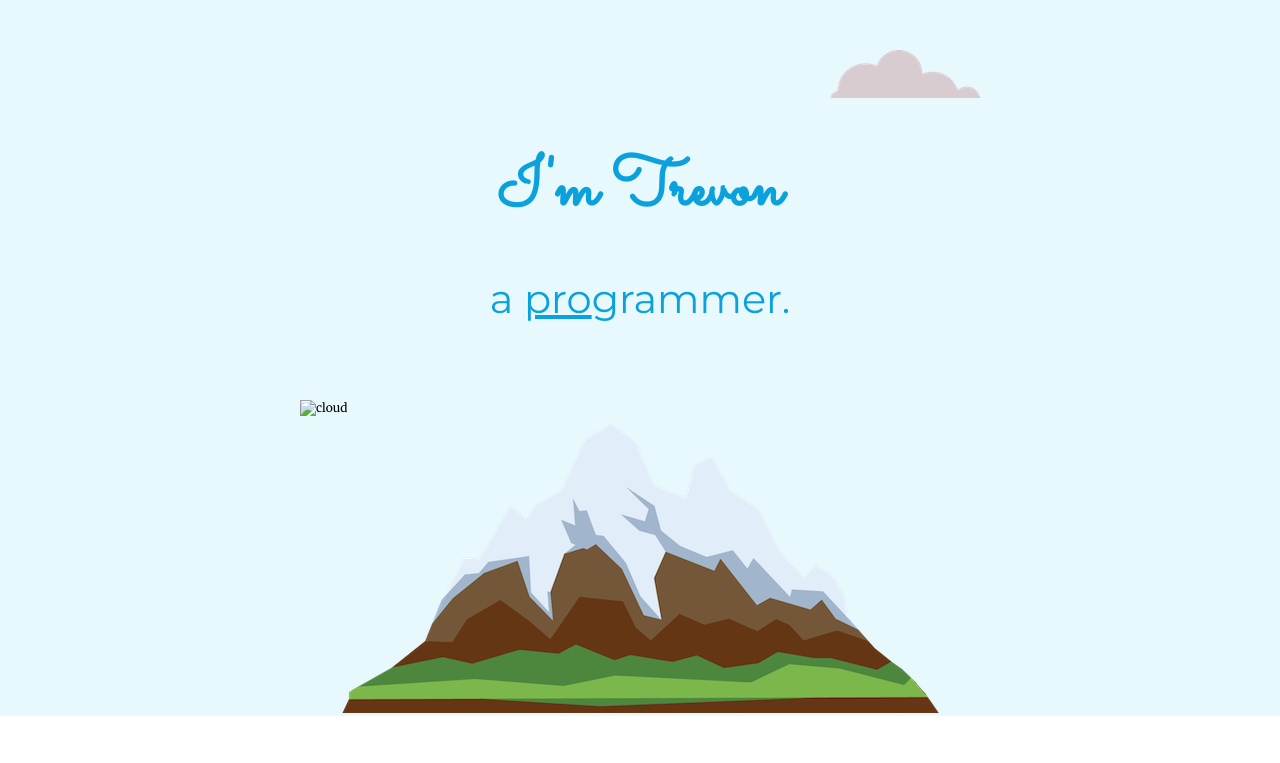
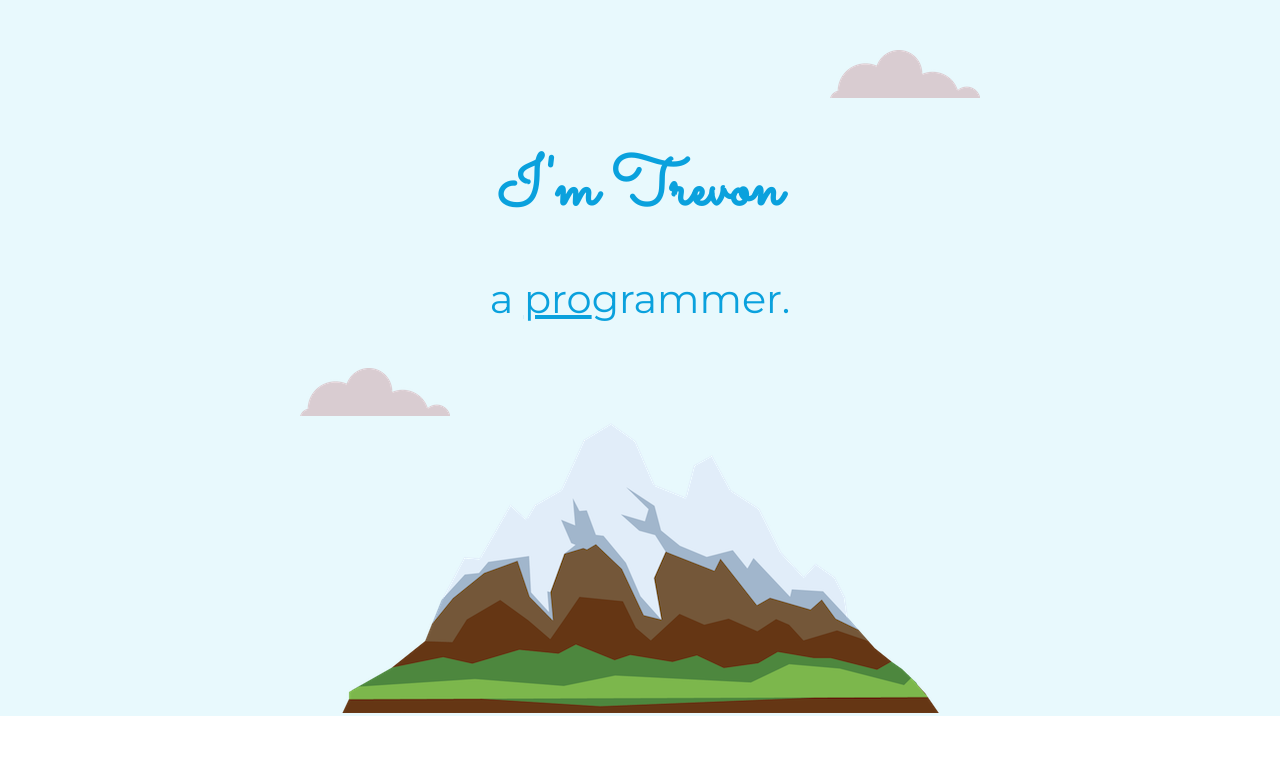
Before and after one commit to TrvnBrtn/personal-website, a plain HTML site: page index.html in a window 1280 px wide. Shown: the top 763 px of the page. Drawn offline with Linux system fonts and the light colour scheme; grey boxes are pictures that could not be loaded.

Commit message:
Update index.html

```diff
--- a/index.html
+++ b/index.html
@@ -16,7 +16,7 @@
     <img class="top-cloud" src="cloud.png" alt="cloud">
     <h1>I'm Trevon</h1>
     <h2>a <span class="pro">pro</span>grammer.</h2>
-    <img class="bottom-cloud" src="images/cloud.png" alt="cloud">
+    <img class="bottom-cloud" src="cloud.png" alt="cloud">
     <img src="mountain.png" alt="mountain">
   </div>
 
```
